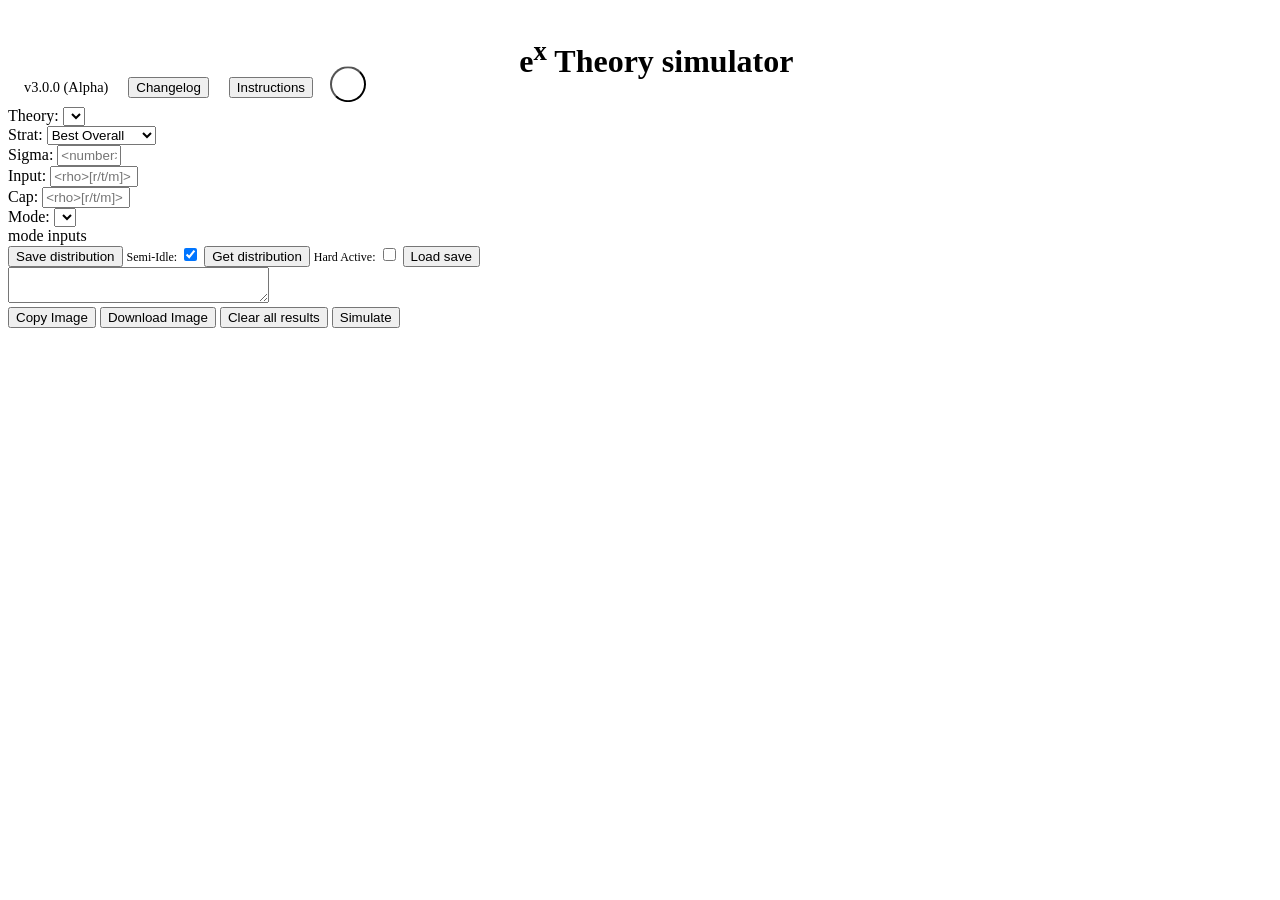
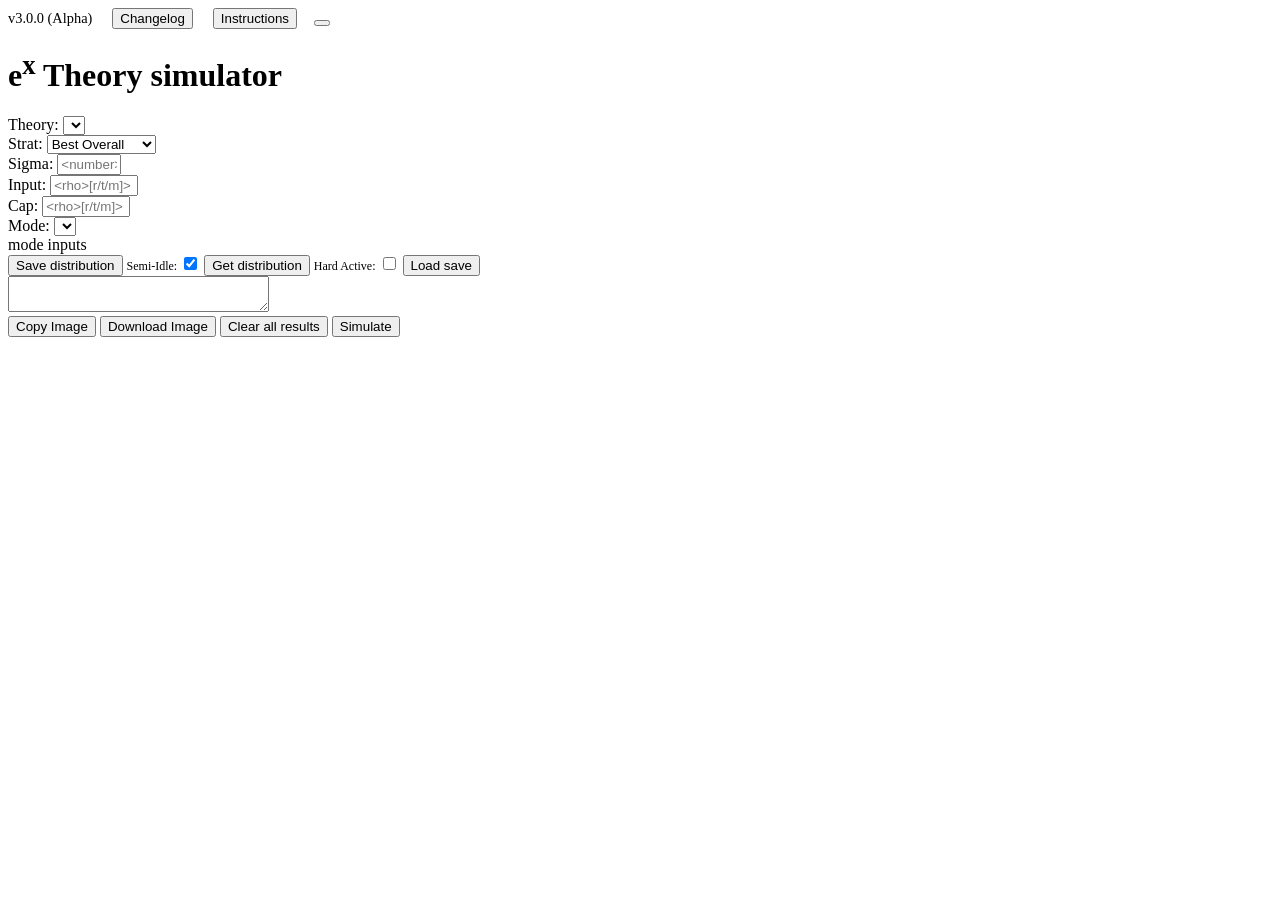

nav cleanups

--- a/Styles/navbar.css
+++ b/Styles/navbar.css
@@ -1,4 +1,4 @@
-.nav {
+nav {
   background-color: var(--bg-accent-0);
   padding: 0.4em 1rem;
   display: grid;
@@ -8,7 +8,21 @@
   color: inherit;
 }
 
-.settingsBtn {
+nav div {
+  margin-top: auto; 
+  margin-bottom: 0.2rem;
+
+  display: flex;
+  flex-direction: row;
+  align-items: center;
+  gap: 1rem;
+}
+
+#versionLabel {
+  font-size: 0.9rem;
+}
+
+#settingsBtn {
   background: url(../settings.png);
   width: 2.25rem;
   aspect-ratio: 1;
@@ -17,12 +31,10 @@
   background-repeat: no-repeat;
   background-color: transparent;
   outline: 0;
-  cursor: pointer;
   border-radius: 50%;
   transition: scale 100ms, box-shadow 100ms;
-  translate: 0 20%;
 }
-.settingsBtn:hover {
+#settingsBtn:hover {
   box-shadow: 0 0 0.6rem 0.05rem var(--settings-btn-shadow-clr), inset 0 0 0.4rem 0.03rem var(--settings-btn-shadow-clr);
   scale: 1.1;
 }
@@ -93,8 +105,9 @@
   border-color: var(--btn-border-clr);
 }
 
-
-.nav-title {
+#nav-title {
+  font-family: Computer Modern Concrete; 
+  font-weight: 600;
   transition: color 100ms ease-in-out;
   color: var(--title-clr);
 }
